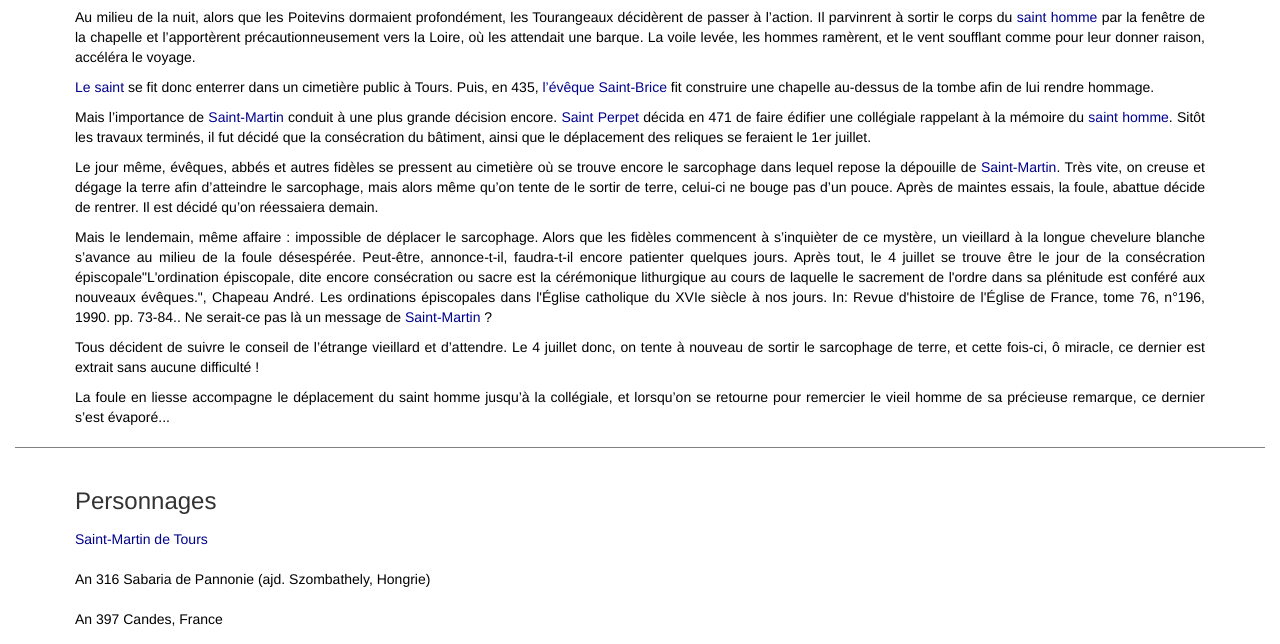
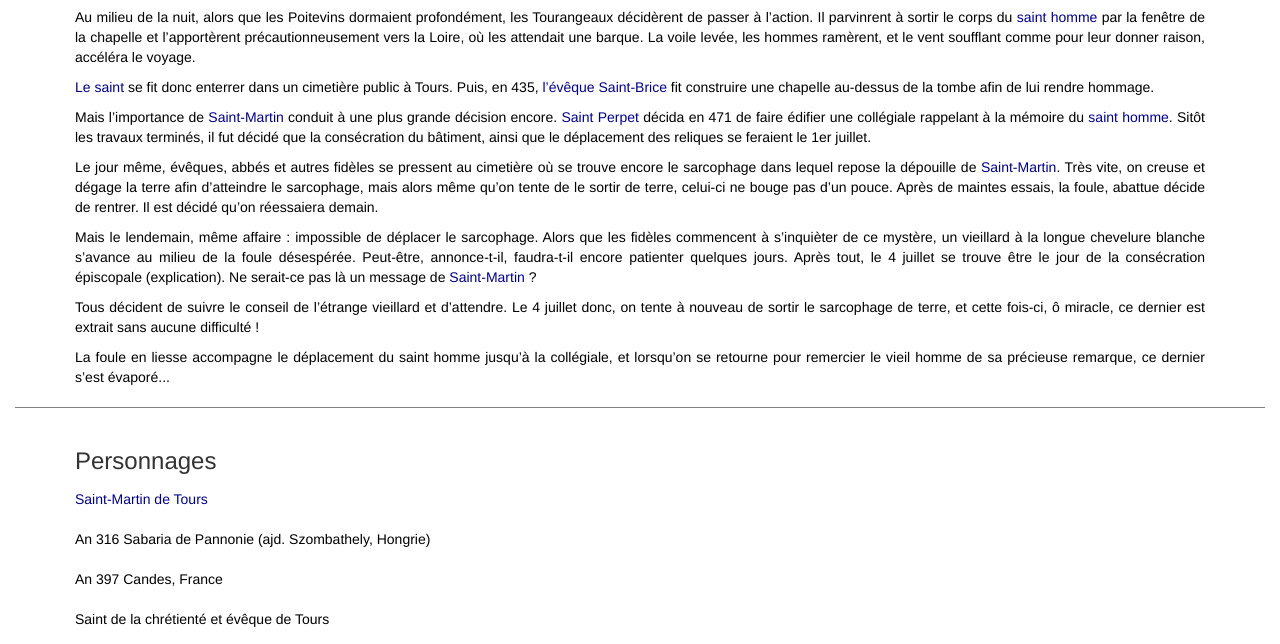
Before and after one commit to EmmaLbrs/PLOT, a plain HTML site: page Legendes/HTML/tombeau_stmartin-txt.html in a window 1280 px wide. Shown: the part 156-800 px from the top of the page. Drawn offline with nearby package versions, Linux system fonts and the light colour scheme.

Commit message:
renommage d'audios et ajout d'infobulles pour les légendes

```diff
--- a/Legendes/HTML/tombeau_stmartin-txt.html
+++ b/Legendes/HTML/tombeau_stmartin-txt.html
@@ -122,11 +122,8 @@
                les fidèles commencent à s’inquièter de ce mystère, un vieillard à la longue
                chevelure blanche s’avance au milieu de la foule désespérée. Peut-être,
                annonce-t-il, faudra-t-il encore patienter quelques jours. Après tout, le 4
-               juillet se trouve être le jour de la consécration épiscopale"L'ordination épiscopale, dite encore consécration ou sacre est la
-               cérémonique lithurgique au cours de laquelle le sacrement de l'ordre dans sa
-               plénitude est conféré aux nouveaux évêques.", Chapeau André. Les ordinations
-               épiscopales dans l'Église catholique du XVIe siècle à nos jours. In: Revue
-               d'histoire de l'Église de France, tome 76, n°196, 1990. pp. 73-84..
+               juillet se trouve être le jour de la consécration épiscopale
+               <span class="infobulle" data-tooltip="&#34;L'ordination épiscopale, dite encore consécration ou sacre est la&#xA;                        cérémonique lithurgique au cours de laquelle le sacrement de l'ordre dans sa&#xA;                        plénitude est conféré aux nouveaux évêques.&#34;, Chapeau André. Les ordinations&#xA;                        épiscopales dans l'Église catholique du XVIe siècle à nos jours. In: Revue&#xA;                        d'histoire de l'Église de France, tome 76, n°196, 1990. pp. 73-84.">(explication)</span>.
                Ne serait-ce pas là un message de
                <a href="#perso-stmartin" goto="autour-legende">Saint-Martin</a> ?
             </p>
--- a/css/carte.css
+++ b/css/carte.css
@@ -30,7 +30,6 @@ h2 {
 }
 
 
-
 footer  {
   z-index: 2;
   position: absolute;
@@ -48,3 +47,73 @@ footer div {
 footer div p, footer div p a {
   color: white;
 }
+
+
+/* https://codepen.io/cbracco/pen/qzukg */
+/* INFOBULLE */
+
+span.infobulle {
+    color:red;
+}
+
+[data-tooltip] {
+    position: relative;
+    z-index: 2;
+    cursor: pointer;
+  }
+
+  /* Hide the tooltip content by default */
+  [data-tooltip]:before,
+  [data-tooltip]:after {
+    visibility: hidden;
+    -ms-filter: "progid:DXImageTransform.Microsoft.Alpha(Opacity=0)";
+    filter: progid: DXImageTransform.Microsoft.Alpha(Opacity=0);
+    opacity: 0;
+    pointer-events: none;
+  }
+
+  /* Position tooltip above the element */
+  [data-tooltip]:before {
+    position: absolute;
+    bottom: 150%;
+    left: 50%;
+    margin-bottom: 5px;
+    margin-left: -80px;
+    padding: 7px;
+    width: 200px;
+    -webkit-border-radius: 3px;
+    -moz-border-radius: 3px;
+    border-radius: 3px;
+    background-color: #000;
+    background-color: hsla(0, 0%, 20%, 0.9);
+    color: #fff;
+    content: attr(data-tooltip);
+    text-align: justify;
+    font-size: 14px;
+    line-height: 1.2;
+  }
+
+  /* Triangle hack to make tooltip look like a speech bubble */
+  [data-tooltip]:after {
+    position: absolute;
+    bottom: 150%;
+    left: 50%;
+    margin-left: -5px;
+    width: 0;
+    border-top: 5px solid #000;
+    border-top: 5px solid hsla(0, 0%, 20%, 0.9);
+    border-right: 5px solid transparent;
+    border-left: 5px solid transparent;
+    content: " ";
+    font-size: 0;
+    line-height: 0;
+  }
+
+  /* Show tooltip content on hover */
+  [data-tooltip]:hover:before,
+  [data-tooltip]:hover:after {
+    visibility: visible;
+    -ms-filter: "progid:DXImageTransform.Microsoft.Alpha(Opacity=100)";
+    filter: progid: DXImageTransform.Microsoft.Alpha(Opacity=100);
+    opacity: 1;
+  }
```
Also changed, not shown: carte.html (+19 -47 lines), 5 other files.
